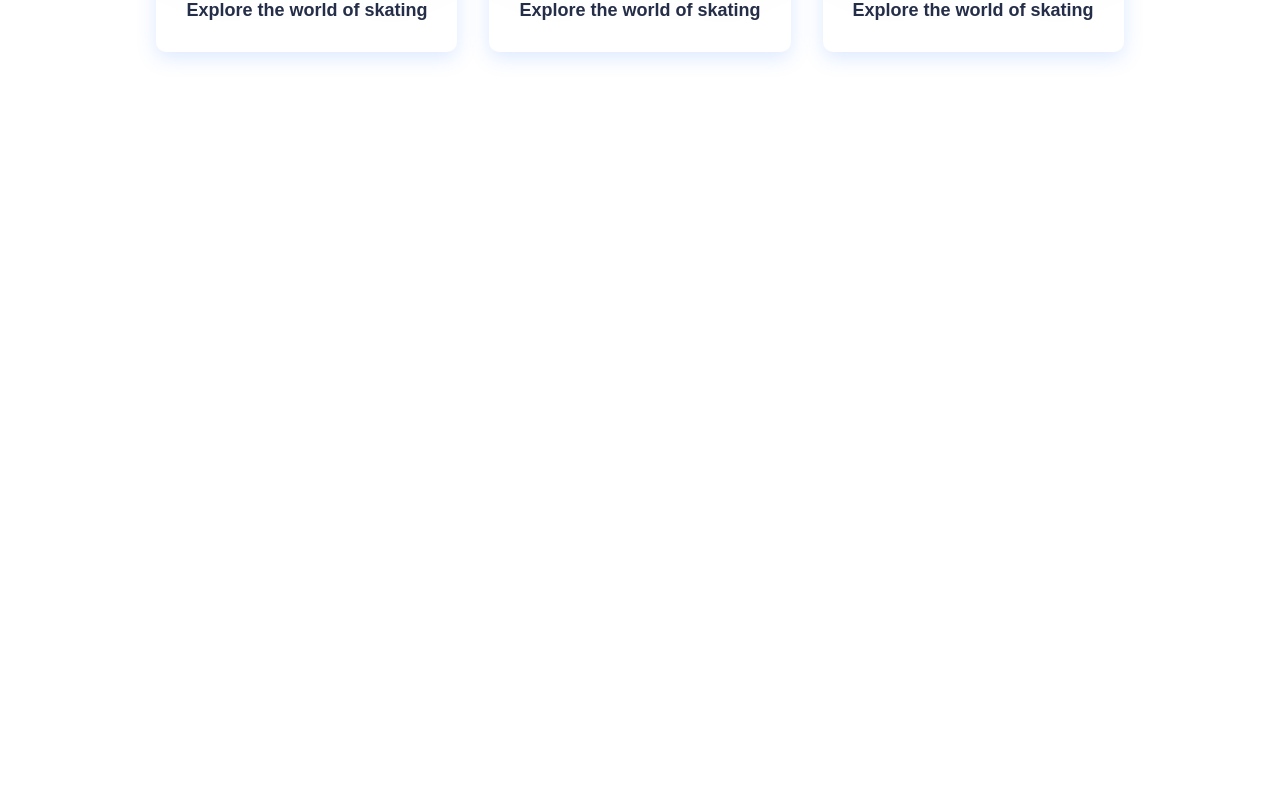
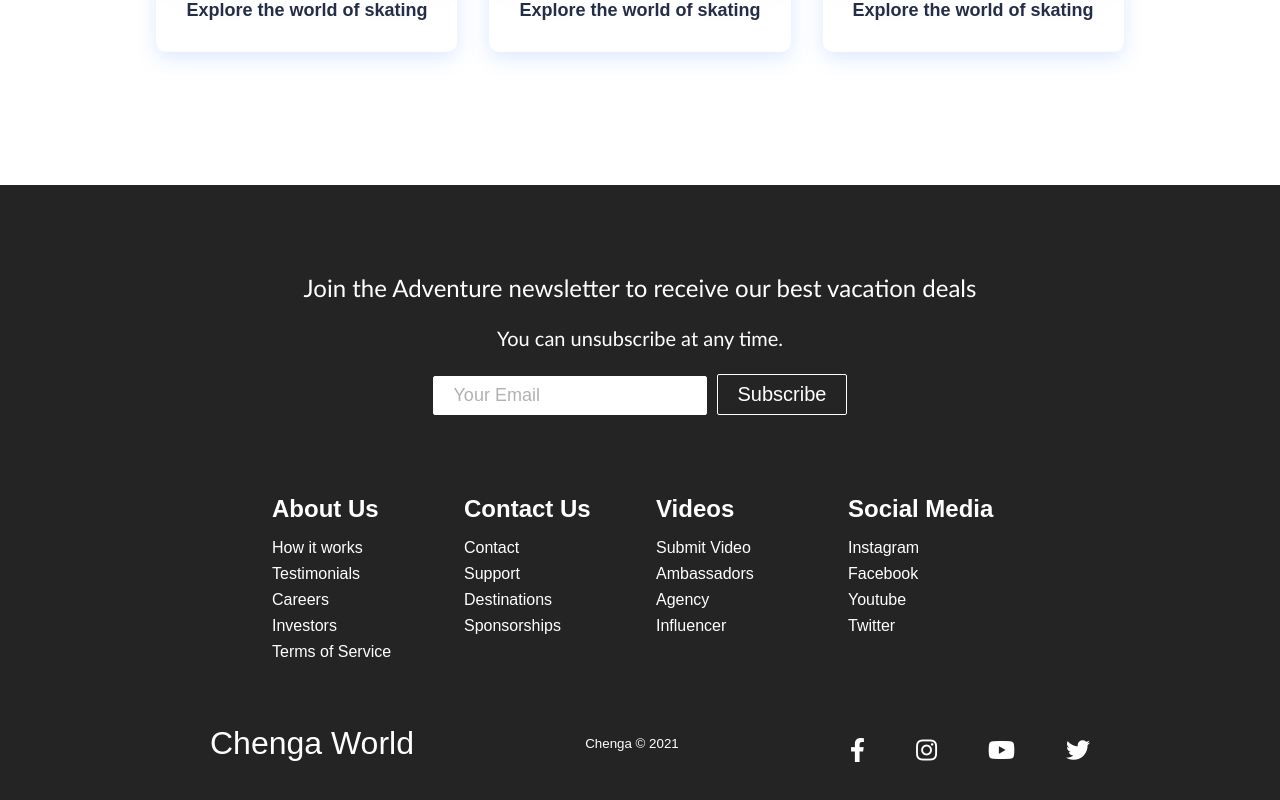
Before and after one commit to cod3rShea/React-Skateboard-Website, a React (Create React App) app: page / in a window 1280 px wide. Shown: the part 1666-2466 px from the top of the page. Before the commit the page ends 1851 px from the top, so only its background shows below. Built offline with nearby package versions, Linux system fonts and the light colour scheme.

Commit message:
Add footer component and add it to app component

```diff
--- a/src/App.js
+++ b/src/App.js
@@ -1,6 +1,8 @@
 import Navbar from "./components/Navbar";
 import { BrowserRouter as Router, Switch, Route } from 'react-router-dom';
 import Home from "./components/pages/Home";
+import About from "./components/pages/About";
+import Footer from "./components/Footer";
 
 function App() {
   return (
@@ -9,7 +11,9 @@
         <Navbar />
         <Switch>
           <Route path='/' exact component={Home}/>
+          <Route path='/about' exact component={About}/>
         </Switch>
+        <Footer />
       </Router>
     </>
   );
--- /dev/null
+++ b/src/components/Footer.css
@@ -0,0 +1,163 @@
+.footer-container {
+    background-color: #242424;
+    padding: 4rem 0 2rem 0;
+    display: flex;
+    flex-direction: column;
+    justify-content: center;
+    align-items: center;
+  }
+
+  .footer-subscription {
+    display: flex;
+    flex-direction: column;
+    justify-content: center;
+    align-items: center;
+    text-align: center;
+
+    margin-bottom: 24px;
+    padding: 24px;
+    color: #fff;
+  }
+
+  .footer-subscription > p {
+    font-family: 'Trebuchet MS', 'Lucida Sans Unicode', 'Lucida Grande',
+      'Lucida Sans', Arial, sans-serif;
+  }
+
+  .footer-subscription-heading {
+    margin-bottom: 24px;
+    font-size: 24px;
+  }
+
+  .footer-subscription-text {
+    margin-bottom: 24px;
+    font-size: 20px;
+  }
+
+  .footer-input {
+    padding: 8px 20px;
+    border-radius: 2px;
+    margin-right: 10px;
+    outline: none;
+    border: none;
+    font-size: 18px;
+    margin-bottom: 16px;
+    border: 1px solid #fff;
+  }
+
+  .footer-links {
+    width: 100%;
+    max-width: 1000px;
+    display: flex;
+    justify-content: center;
+  }
+
+  .footer-link-wrapper {
+    display: flex;
+  }
+
+  .footer-link-items {
+    display: flex;
+    flex-direction: column;
+    align-items: flex-start;
+    margin: 16px;
+    text-align: left;
+    width: 160px;
+    box-sizing: border-box;
+  }
+
+  .footer-link-items h2 {
+    margin-bottom: 16px;
+  }
+
+  .footer-link-items > h2 {
+    color: #fff;
+  }
+
+  .footer-link-items a {
+    color: #fff;
+    text-decoration: none;
+    margin-bottom: 0.5rem;
+  }
+
+  .footer-link-items a:hover {
+    color: #e9e9e9;
+    transition: 0.3s ease-out;
+  }
+
+  .footer-email-form h2 {
+    margin-bottom: 2rem;
+  }
+
+  .footer-input::placeholder {
+    color: #b1b1b1;
+  }
+
+  /* Social Icons */
+  .social-icon-link {
+    color: #fff;
+    font-size: 24px;
+  }
+
+  .social-media {
+    max-width: 1000px;
+    width: 100%;
+  }
+
+  .social-media-wrap {
+    display: flex;
+    justify-content: space-between;
+    align-items: center;
+    width: 90%;
+    max-width: 1000px;
+    margin: 40px auto 0 auto;
+  }
+
+  .social-icons {
+    display: flex;
+    justify-content: space-between;
+    align-items: center;
+    width: 240px;
+  }
+
+  .social-logo {
+    color: #fff;
+    justify-self: start;
+    margin-left: 20px;
+    cursor: pointer;
+    text-decoration: none;
+    font-size: 2rem;
+    display: flex;
+    align-items: center;
+    margin-bottom: 16px;
+  }
+
+  .website-rights {
+    color: #fff;
+    margin-bottom: 16px;
+  }
+
+  @media screen and (max-width: 820px) {
+    .footer-links {
+      padding-top: 2rem;
+    }
+
+    .footer-input {
+      width: 100%;
+    }
+
+    .btn {
+      width: 100%;
+    }
+
+    .footer-link-wrapper {
+      flex-direction: column;
+    }
+
+    .social-media-wrap {
+      flex-direction: column;
+    }
+  }
+
+  @media screen and (max-width: 768px) {
+  }
--- /dev/null
+++ b/src/components/Footer.js
@@ -0,0 +1,115 @@
+import React from 'react';
+import './Footer.css';
+import { Button } from './Button';
+import { Link } from 'react-router-dom';
+
+function Footer() {
+
+    var d = new Date();
+    var n = d.getFullYear();
+
+  return (
+    <div className='footer-container'>
+      <section className='footer-subscription'>
+        <p className='footer-subscription-heading'>
+          Join the Adventure newsletter to receive our best vacation deals
+        </p>
+        <p className='footer-subscription-text'>
+          You can unsubscribe at any time.
+        </p>
+        <div className='input-areas'>
+          <form>
+            <input
+              className='footer-input'
+              name='email'
+              type='email'
+              placeholder='Your Email'
+            />
+            <Button buttonStyle='btn--outline'>Subscribe</Button>
+          </form>
+        </div>
+      </section>
+      <div class='footer-links'>
+        <div className='footer-link-wrapper'>
+          <div class='footer-link-items'>
+            <h2>About Us</h2>
+            <Link to='/sign-up'>How it works</Link>
+            <Link to='/'>Testimonials</Link>
+            <Link to='/'>Careers</Link>
+            <Link to='/'>Investors</Link>
+            <Link to='/'>Terms of Service</Link>
+          </div>
+          <div class='footer-link-items'>
+            <h2>Contact Us</h2>
+            <Link to='/'>Contact</Link>
+            <Link to='/'>Support</Link>
+            <Link to='/'>Destinations</Link>
+            <Link to='/'>Sponsorships</Link>
+          </div>
+        </div>
+        <div className='footer-link-wrapper'>
+          <div class='footer-link-items'>
+            <h2>Videos</h2>
+            <Link to='/'>Submit Video</Link>
+            <Link to='/'>Ambassadors</Link>
+            <Link to='/'>Agency</Link>
+            <Link to='/'>Influencer</Link>
+          </div>
+          <div class='footer-link-items'>
+            <h2>Social Media</h2>
+            <Link to='/'>Instagram</Link>
+            <Link to='/'>Facebook</Link>
+            <Link to='/'>Youtube</Link>
+            <Link to='/'>Twitter</Link>
+          </div>
+        </div>
+      </div>
+      <section class='social-media'>
+        <div class='social-media-wrap'>
+          <div class='footer-logo'>
+            <Link to='/' className='social-logo'>
+                Chenga World
+            </Link>
+          </div>
+          <small class='website-rights'>Chenga © {n}</small>
+          <div class='social-icons'>
+            <a
+              class='social-icon-link facebook'
+              href='https://www.facebook.com/chengaworld/'
+              target='_blank'
+              aria-label='Facebook'
+            >
+              <i class='fab fa-facebook-f' />
+            </a>
+            <a
+              class='social-icon-link instagram'
+              href='https://www.instagram.com/chengaworld/'
+              target='_blank'
+              aria-label='Instagram'
+            >
+              <i class='fab fa-instagram' />
+            </a>
+            <Link
+              class='social-icon-link youtube'
+              to='https://www.facebook.com/chengaworld/'
+              target='_blank'
+              aria-label='Youtube'
+            >
+              <i class='fab fa-youtube' />
+            </Link>
+            <Link
+              class='social-icon-link twitter'
+              to='https://www.instagram.com/chengaworld/'
+              target='_blank'
+              aria-label='Twitter'
+            >
+              <i class='fab fa-twitter' />
+            </Link>
+          </div>
+        </div>
+      </section>
+    </div>
+  );
+}
+
+export default Footer;
--- a/src/components/Navbar.js
+++ b/src/components/Navbar.js
@@ -29,7 +29,7 @@
           <nav className="navbar">
               <div className="navbar-container">
                 <Link to="/" className="navbar-logo" onClick={closeMobileMenu}>
-                    Skateboard
+                    Chenga World
                 </Link>
                 <div className="menu-icon" onClick={handleClick}>
                     <i className={click ? 'fas fa-times' : 'fas fa-bars'} />
--- /dev/null
+++ b/src/components/pages/About.js
@@ -0,0 +1,9 @@
+function About() {
+    return (
+        <div>
+            About
+        </div>
+    )
+}
+
+export default About
```
Also changed, not shown: src/components/pages/Logo.js (added, +9 -0 lines).
